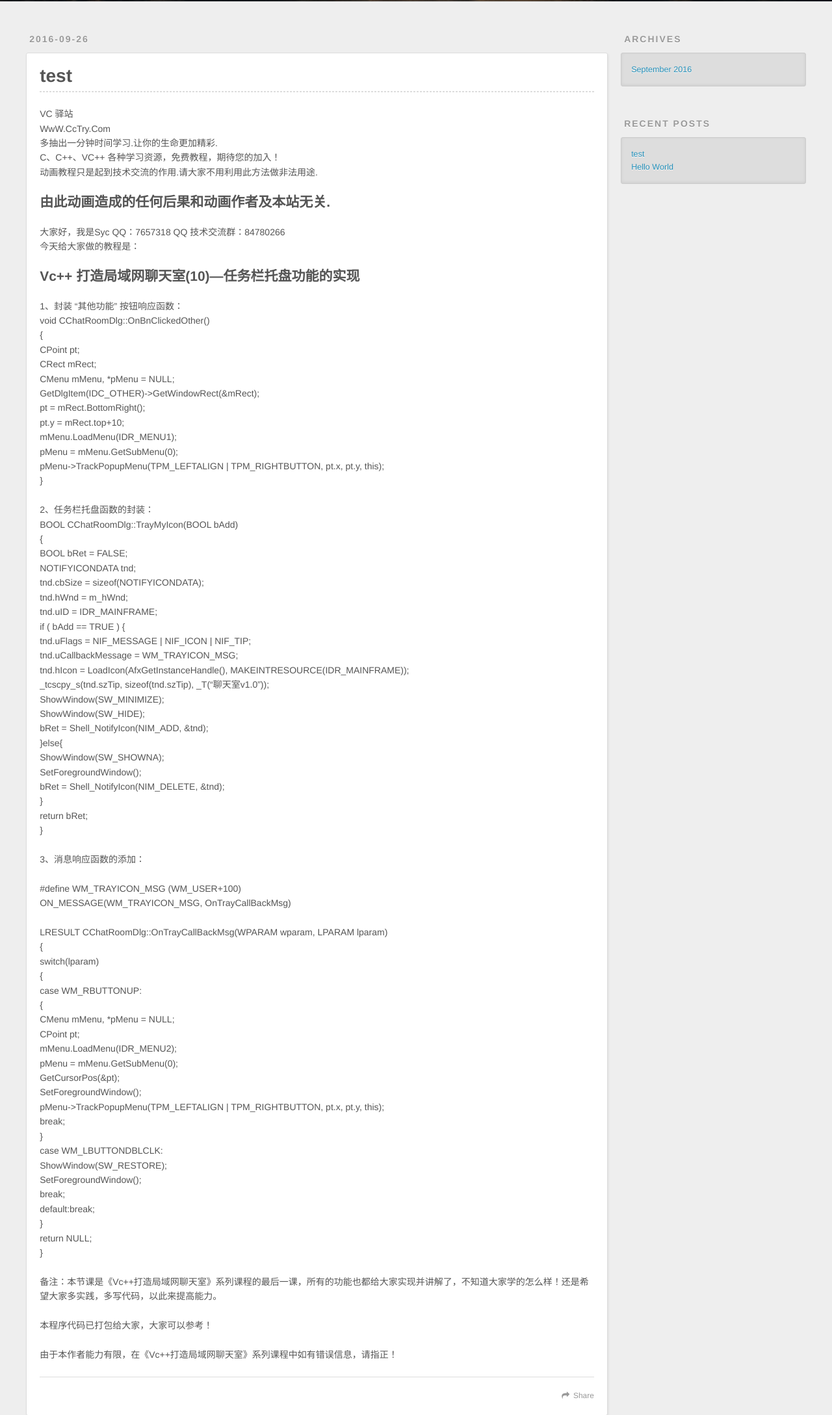
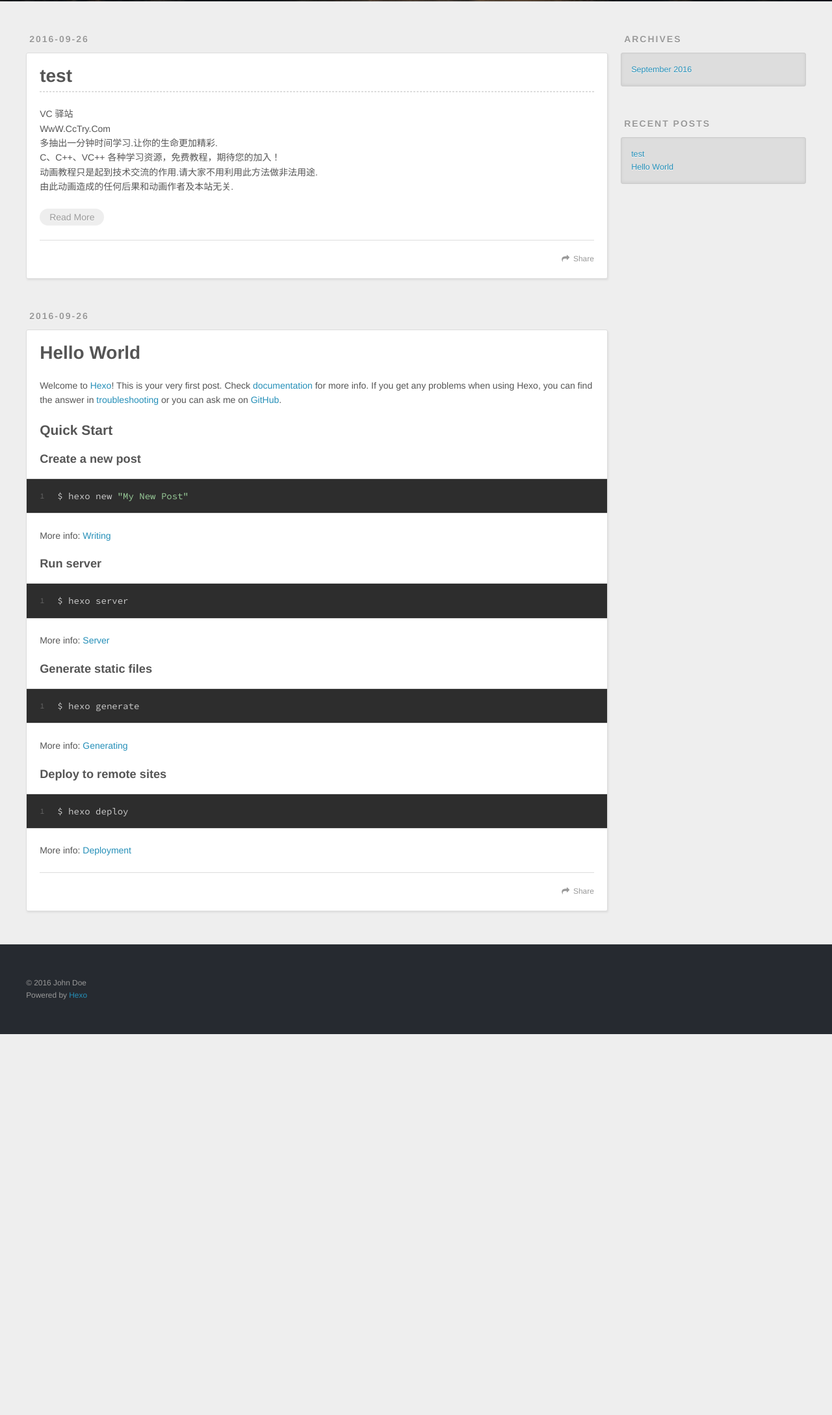
Before and after one commit to 2461382111/2461382111.github.io, a plain HTML site: page index.html in a window 1280 px wide. Shown: the part 298-2475 px from the top of the page at 65% size. After the commit the page ends 1889 px from the top, so only its background shows below. Drawn offline with nearby package versions, Linux system fonts and the light colour scheme.

Commit message:
Site updated: 2016-09-26 15:04:15

```diff
--- a/index.html
+++ b/index.html
@@ -84,21 +84,16 @@
     <div class="article-entry" itemprop="articleBody">
 
         <hr>
-<p>VC 驿站<br>WwW.CcTry.Com<br>多抽出一分钟时间学习.让你的生命更加精彩.<br>C、C++、VC++ 各种学习资源，免费教程，期待您的加入！<br>动画教程只是起到技术交流的作用.请大家不用利用此方法做非法用途.</p>
-<h2 id="由此动画造成的任何后果和动画作者及本站无关"><a href="#由此动画造成的任何后果和动画作者及本站无关" class="headerlink" title="由此动画造成的任何后果和动画作者及本站无关."></a>由此动画造成的任何后果和动画作者及本站无关.</h2><p>大家好，我是Syc                   QQ：7657318    QQ 技术交流群：84780266<br>今天给大家做的教程是：</p>
-<h2 id="Vc-打造局域网聊天室-10-—任务栏托盘功能的实现"><a href="#Vc-打造局域网聊天室-10-—任务栏托盘功能的实现" class="headerlink" title="Vc++ 打造局域网聊天室(10)—任务栏托盘功能的实现 "></a>Vc++ 打造局域网聊天室(10)—任务栏托盘功能的实现 </h2><p>1、封装 “其他功能” 按钮响应函数：<br>void CChatRoomDlg::OnBnClickedOther()<br>{<br>    CPoint pt;<br>    CRect mRect;<br>    CMenu mMenu, *pMenu = NULL;<br>    GetDlgItem(IDC_OTHER)-&gt;GetWindowRect(&amp;mRect);<br>    pt = mRect.BottomRight();<br>    pt.y = mRect.top+10;<br>    mMenu.LoadMenu(IDR_MENU1);<br>    pMenu = mMenu.GetSubMenu(0);<br>    pMenu-&gt;TrackPopupMenu(TPM_LEFTALIGN | TPM_RIGHTBUTTON, pt.x, pt.y, this);<br>}</p>
-<p>2、任务栏托盘函数的封装：<br>BOOL CChatRoomDlg::TrayMyIcon(BOOL bAdd)<br>{<br>    BOOL bRet = FALSE;<br>    NOTIFYICONDATA tnd;<br>    tnd.cbSize = sizeof(NOTIFYICONDATA);<br>    tnd.hWnd = m_hWnd;<br>    tnd.uID = IDR_MAINFRAME;<br>    if ( bAdd == TRUE ) {<br>        tnd.uFlags = NIF_MESSAGE | NIF_ICON | NIF_TIP;<br>        tnd.uCallbackMessage = WM_TRAYICON_MSG;<br>        tnd.hIcon = LoadIcon(AfxGetInstanceHandle(), MAKEINTRESOURCE(IDR_MAINFRAME));<br>        _tcscpy_s(tnd.szTip, sizeof(tnd.szTip), _T(“聊天室v1.0”));<br>        ShowWindow(SW_MINIMIZE);<br>        ShowWindow(SW_HIDE);<br>        bRet = Shell_NotifyIcon(NIM_ADD, &amp;tnd);<br>    }else{<br>        ShowWindow(SW_SHOWNA);<br>        SetForegroundWindow();<br>        bRet = Shell_NotifyIcon(NIM_DELETE, &amp;tnd);<br>    }<br>    return bRet;<br>}</p>
-<p>3、消息响应函数的添加：</p>
-<p>#define WM_TRAYICON_MSG (WM_USER+100)<br>ON_MESSAGE(WM_TRAYICON_MSG, OnTrayCallBackMsg)</p>
-<p>LRESULT CChatRoomDlg::OnTrayCallBackMsg(WPARAM wparam, LPARAM lparam)<br>{<br>    switch(lparam)<br>    {<br>    case WM_RBUTTONUP:<br>        {<br>            CMenu mMenu, *pMenu = NULL;<br>            CPoint pt;<br>            mMenu.LoadMenu(IDR_MENU2);<br>            pMenu = mMenu.GetSubMenu(0);<br>            GetCursorPos(&amp;pt);<br>            SetForegroundWindow();<br>            pMenu-&gt;TrackPopupMenu(TPM_LEFTALIGN | TPM_RIGHTBUTTON, pt.x, pt.y, this);<br>            break;<br>        }<br>    case WM_LBUTTONDBLCLK:<br>        ShowWindow(SW_RESTORE);<br>        SetForegroundWindow();<br>        break;<br>    default:break;<br>    }<br>    return NULL;<br>}</p>
-<p>备注：本节课是《Vc++打造局域网聊天室》系列课程的最后一课，所有的功能也都给大家实现并讲解了，不知道大家学的怎么样！还是希望大家多实践，多写代码，以此来提高能力。</p>
-<p>本程序代码已打包给大家，大家可以参考！</p>
-<p>由于本作者能力有限，在《Vc++打造局域网聊天室》系列课程中如有错误信息，请指正！</p>
+<p>VC 驿站<br>WwW.CcTry.Com<br>多抽出一分钟时间学习.让你的生命更加精彩.<br>C、C++、VC++ 各种学习资源，免费教程，期待您的加入！<br>动画教程只是起到技术交流的作用.请大家不用利用此方法做非法用途.<br>由此动画造成的任何后果和动画作者及本站无关.</p>
+
+          <p class="article-more-link">
+            <a href="/2016/09/26/test/#more">Read More</a>
+          </p>
 
 
     </div>
     <footer class="article-footer">
-      <a data-url="http://yoursite.com/2016/09/26/test/" data-id="citjoa0cm0000ooddx9u2fj9i" class="article-share-link">Share</a>
+      <a data-url="http://yoursite.com/2016/09/26/test/" data-id="citjpkjed0001ukdd6fy2wmft" class="article-share-link">Share</a>
 
 
     </footer>
@@ -143,7 +138,7 @@
 
     </div>
     <footer class="article-footer">
-      <a data-url="http://yoursite.com/2016/09/26/hello-world/" data-id="citjoa0cs0001ooddj7tlrxbg" class="article-share-link">Share</a>
+      <a data-url="http://yoursite.com/2016/09/26/hello-world/" data-id="citjpkje60000ukdd5ilv9ajq" class="article-share-link">Share</a>
 
 
     </footer>
```
Also changed, not shown: 2016/09/26/hello-world/index.html (+1 -1 lines), 2016/09/26/test/index.html (+9 -13 lines).
